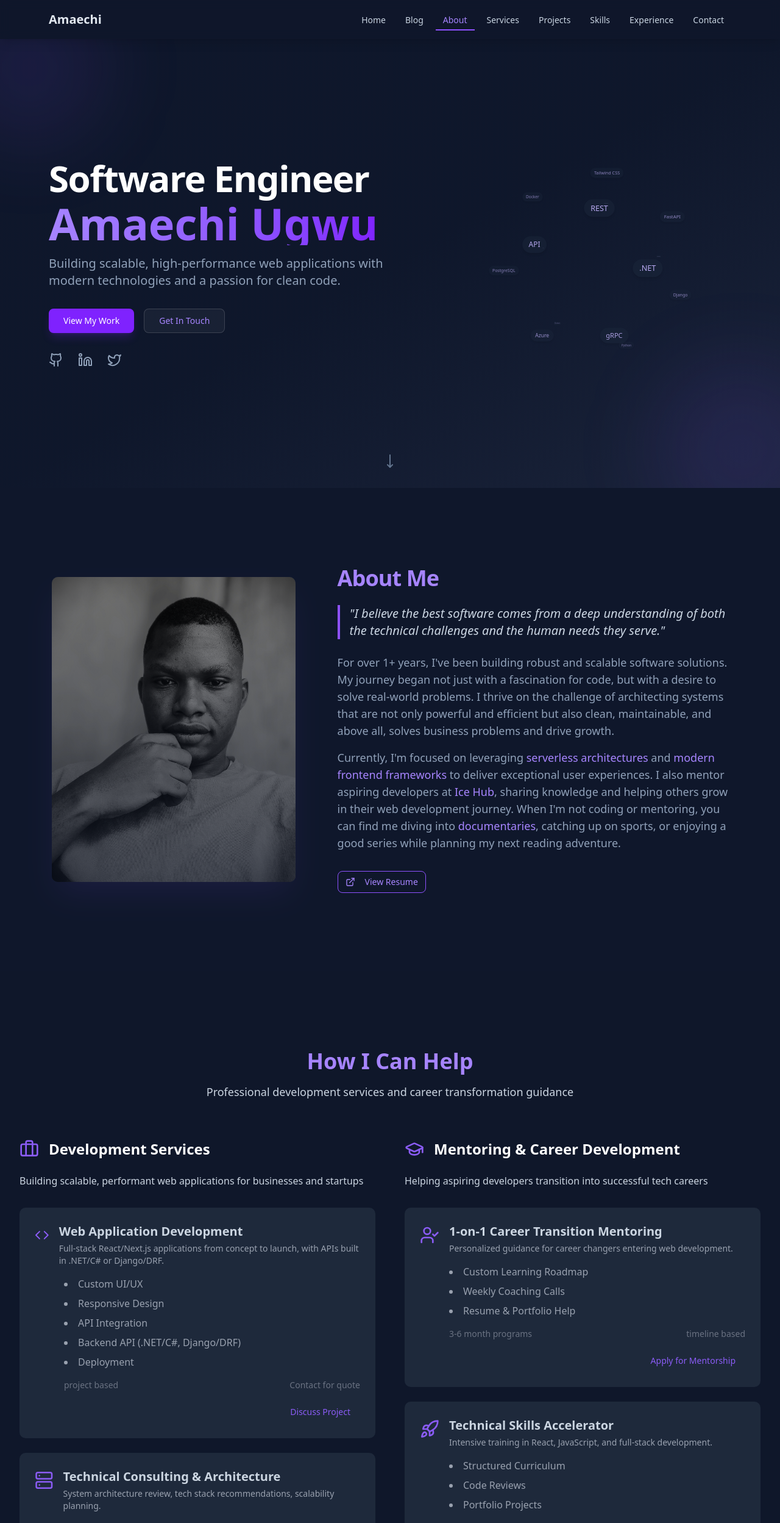
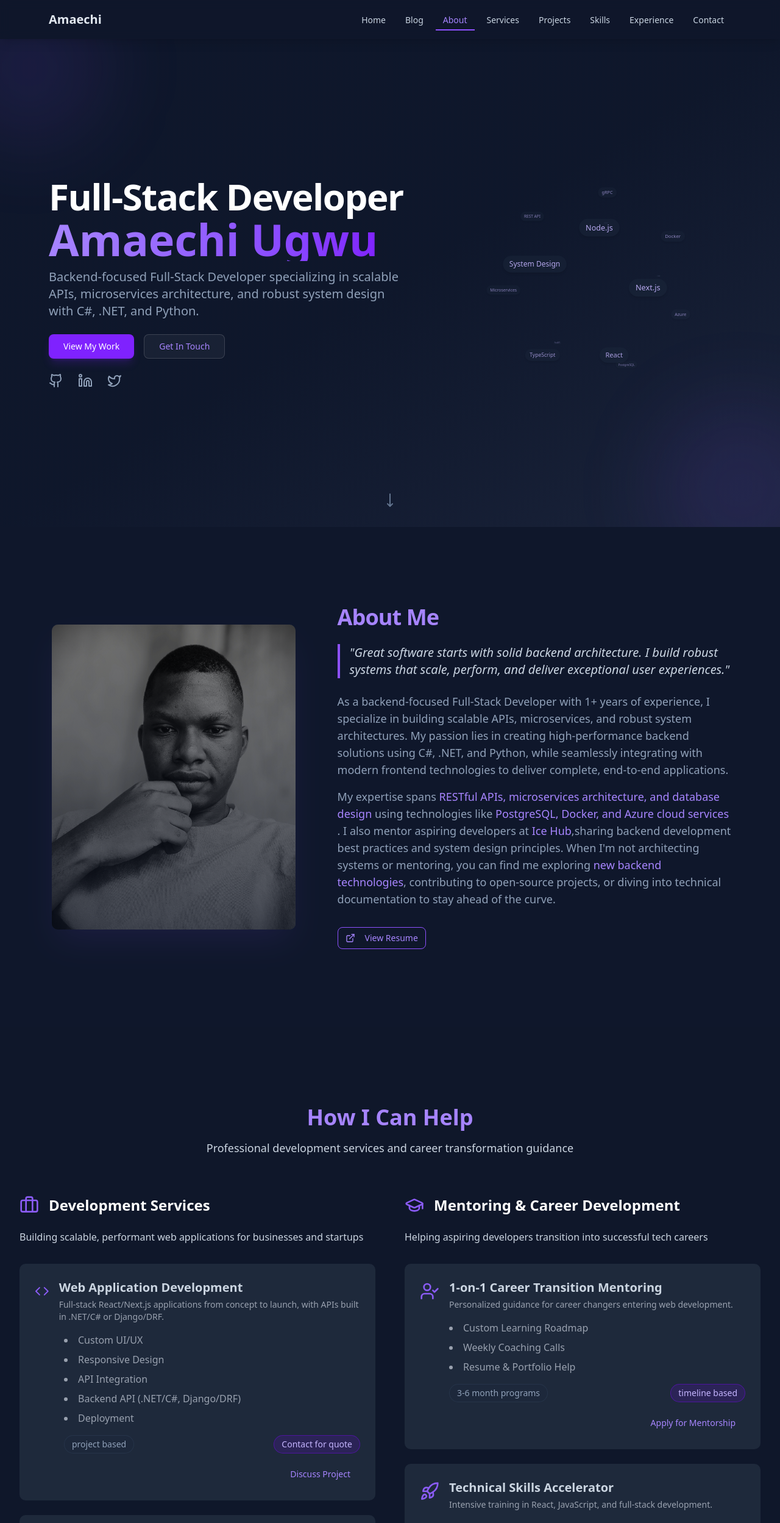
Before and after one commit to amaechijude/amaechi, a Next.js app: page / in a window 1280 px wide. Shown: the top 2497 px of the page at 61% size. Built offline with nearby package versions, Linux system fonts and the light colour scheme.

Commit message:
fix: fixed contrast

```diff
--- a/src/app/layout.tsx
+++ b/src/app/layout.tsx
@@ -17,27 +17,27 @@ const geistMono = Geist_Mono({
 
 export const metadata: Metadata = {
   title: {
-    default: "Amaechi - Software Engineer & Mentor",
+    default: "Amaechi - Full-Stack Developer & Backend Specialist",
     template: "%s | Amaechi",
   },
-  description: `The portfolio of Amaechi, a software engineer and mentor specializing in building
-    scalable web applications and empowering developers through technical writing and mentorship.`,
+  description: `Full-Stack Developer specializing in backend architecture and scalable web applications.
+    Expert in C#, .NET, Python, and modern frontend technologies with a passion for building robust systems.`,
     verification: {
     google: "qjrrf8x5SOEkBDFSgslu6oE-BAPyIa7fYy-248nf_p8",
   },
   keywords: [
+    "Full-Stack Developer",
+    "Backend Developer",
+    "Backend Engineer",
+    "Full-Stack Engineer",
+    "Software Developer",
     "Software Engineer",
-    "Software Developer",
-    "Software",
-    "Engineer",
-    "Developer",
     "Amaechi Ugwu",
     "Amaechi",
     "Ugwu",
-    "Front-End Developer",
-    "Back-End Developer",
-    "Full-Stack Engineer",
-    "Full-Stack",
+    "Backend Specialist",
+    "API Developer",
+    "System Architect",
     "Web Developer",
     "React Developer",
     "Next.js Developer",
@@ -76,24 +76,24 @@ export const metadata: Metadata = {
     type: "website",
     locale: "en_US",
     url: siteUrl,
-    title: "Amaechi - Senior Software Engineer & Mentor",
+    title: "Amaechi - Full-Stack Developer & Backend Specialist",
     description:
-      "The portfolio of Amaechi, a software engineer and mentor specializing in building scalable web applications and empowering developers.",
+      "Full-Stack Developer with deep backend expertise. Specializing in scalable web applications, API development, and system architecture using C#, .NET, and Python.",
     siteName: "Amaechi's Portfolio",
     images: [
       {
         url: "/profile.jpg", // Make sure to create and place this file in the /public directory
         width: 1200,
         height: 630,
-        alt: "Amaechi - Software Engineer & Mentor",
+        alt: "Amaechi - Full-Stack Developer & Backend Specialist",
       },
     ],
   },
   twitter: {
     card: "summary_large_image",
-    title: "Amaechi - Software Engineer & Mentor",
+    title: "Amaechi - Full-Stack Developer & Backend Specialist",
     description:
-      "The portfolio of Amaechi, a software engineer and mentor specializing in building scalable web applications and empowering developers.",
+      "Full-Stack Developer with deep backend expertise. Specializing in scalable web applications, API development, and system architecture using C#, .NET, and Python.",
     creator: "@amaechi_1",
     site: "@amaechi_1",
     images: [`${siteUrl}/profile.jpg`],
--- a/src/components/shared/About.tsx
+++ b/src/components/shared/About.tsx
@@ -38,41 +38,39 @@ const About = () => {
           </h2>
           <div>
             <blockquote className="mt-6 border-l-4 border-violet-500 pl-4 text-xl italic text-slate-300">
-              &quot;I believe the best software comes from a deep understanding
-              of both the technical challenges and the human needs they
-              serve.&quot;
+              &quot;Great software starts with solid backend architecture. I build
+              robust systems that scale, perform, and deliver exceptional user experiences.&quot;
             </blockquote>
           </div>
           <p
             className="mt-6 text-lg text-slate-400"
           >
-            For over 1+ years, I&apos;ve been building robust and scalable
-            software solutions. My journey began not just with a fascination for
-            code, but with a desire to solve real-world problems. I thrive on
-            the challenge of architecting systems that are not only powerful and
-            efficient but also clean, maintainable, and above all, solves
-            business problems and drive growth.
+            As a backend-focused Full-Stack Developer with 1+ years of experience,
+            I specialize in building scalable APIs, microservices, and robust system
+            architectures. My passion lies in creating high-performance backend solutions
+            using C#, .NET, and Python, while seamlessly integrating with modern frontend
+            technologies to deliver complete, end-to-end applications.
           </p>
           <p
             className="mt-4 text-lg text-slate-400"
           >
-            Currently, I&apos;m focused on leveraging{" "}
+            My expertise spans{" "}
             <span className="text-violet-400 font-medium">
-              serverless architectures
+              RESTful APIs, microservices architecture, and database design
             </span>{" "}
-            and{" "}
+            using technologies like{" "}
             <span className="text-violet-400 font-medium">
-              modern frontend frameworks
+              PostgreSQL, Docker, and Azure cloud services
             </span>{" "}
-            to deliver exceptional user experiences. I also mentor aspiring
-            developers at{" "}
-            <span className="text-violet-400 font-medium">Ice Hub</span>,
-            sharing knowledge and helping others grow in their web development
-            journey. When I&apos;m not coding or mentoring, you can find me
-            diving into{" "}
-            <span className="text-violet-400 font-medium">documentaries</span>,
-            catching up on sports, or enjoying a good series while planning my
-            next reading adventure.
+            . I also mentor aspiring developers at{" "}
+            <Link href="https://www.icehub-ng.com/index.html" target="_blank" rel="noopener noreferrer">
+            <span className="text-violet-400 font-medium">Ice Hub</span>,</Link>
+            sharing backend development best practices and system design principles.
+            When I&apos;m not architecting systems or mentoring, you can find me
+            exploring{" "}
+            <span className="text-violet-400 font-medium">new backend technologies</span>,
+            contributing to open-source projects, or diving into technical documentation
+            to stay ahead of the curve.
           </p>
           <div className="mt-8">
             <Button
--- a/src/components/shared/Hero.tsx
+++ b/src/components/shared/Hero.tsx
@@ -8,22 +8,22 @@ import { Button } from "@/components/ui/button";
 import { useState, useEffect, useMemo } from "react";
 
 const skills = [
+  "C#",
+  ".NET",
+  "Python",
+  "Django",
+  "FastAPI",
+  "PostgreSQL",
+  "Azure",
+  "Docker",
+  "gRPC",
+  "REST API",
+  "Microservices",
   "TypeScript",
   "React",
   "Next.js",
-  "C#",
-  "Dotnet",
-  "Python",
-  "Django",
-  "FastAPI",
-  "Tailwind CSS",
-  "Docker",
-  "PostgreSQL",
-  "Azure",
-  "gRPC",
-  ".NET",
-  "REST",
-  "API",
+  "Node.js",
+  "System Design",
 ];
 
 interface SkillPoint {
@@ -137,7 +137,7 @@ const Hero = () => {
 
   return (
     <motion.section
-      className="relative flex min-h-[calc(100vh-64px)] w-full items-center justify-center bg-slate-900 text-slate-300"
+      className="relative flex min-h-screen w-full items-center justify-center bg-slate-900 text-slate-300 py-4 sm:py-8"
       variants={containerVariants}
       initial="hidden"
       animate="visible"
@@ -154,26 +154,26 @@ const Hero = () => {
         {/* Text Content (60%) */}
         <motion.div className="flex w-full flex-col items-center md:w-3/5 md:items-start">
           <motion.h2
-            className="text-4xl font-bold tracking-tight md:text-5xl lg:text-6xl text-white"
+            className="text-3xl font-bold tracking-tight sm:text-4xl md:text-5xl lg:text-6xl text-white"
             variants={itemVariants}
           >
-            Software Engineer
+            Full-Stack Developer
           </motion.h2>
           <motion.h1
-            className="mt-2 text-5xl font-extrabold text-transparent bg-clip-text bg-gradient-to-r from-violet-400 to-violet-600 md:text-6xl lg:text-7xl"
+            className="mt-1 text-4xl font-extrabold text-transparent bg-clip-text bg-gradient-to-r from-violet-400 to-violet-600 sm:text-5xl md:text-6xl lg:text-7xl"
             variants={itemVariants}
           >
             Amaechi Ugwu
           </motion.h1>
           <motion.p
-            className="mt-4 max-w-xl text-lg text-slate-400 md:text-xl"
+            className="mt-3 max-w-xl text-base text-slate-400 sm:text-lg md:text-xl"
             variants={itemVariants}
           >
-            Building scalable, high-performance web applications with modern
-            technologies and a passion for clean code.
+            Backend-focused Full-Stack Developer specializing in scalable APIs,
+            microservices architecture, and robust system design with C#, .NET, and Python.
           </motion.p>
           <motion.div
-            className="mt-8 flex flex-col gap-4 sm:flex-row"
+            className="mt-6 flex flex-col gap-3 sm:flex-row sm:gap-4"
             variants={itemVariants}
           >
             <Button
@@ -192,7 +192,7 @@ const Hero = () => {
               <Link href="#contact">Get In Touch</Link>
             </Button>
           </motion.div>
-          <motion.div className="mt-8 flex space-x-6" variants={itemVariants}>
+          <motion.div className="mt-6 flex space-x-6" variants={itemVariants}>
             <Link
               href="https://github.com/amaechijude"
               target="_blank"
@@ -219,10 +219,10 @@ const Hero = () => {
 
         {/* Visual Element (40%) - Responsive */}
         <motion.div
-          className="mt-16 flex w-full items-center justify-center px-4 sm:w-full md:mt-0 md:w-2/5"
+          className="mt-8 flex w-full items-center justify-center px-4 sm:mt-12 md:mt-0 md:w-2/5"
           variants={itemVariants}
         >
-          <div className="relative flex h-64 w-64 items-center justify-center md:h-80 md:w-80">
+          <div className="relative flex h-48 w-48 items-center justify-center sm:h-56 sm:w-56 md:h-64 md:w-64">
             {skillPoints.map((point, i) => (
               <AnimatedSkill key={skills[i]} skill={skills[i]} point={point} angle={angle} />
             ))}
@@ -232,12 +232,12 @@ const Hero = () => {
       </div>
 
       <motion.div
-        className="absolute bottom-8"
+        className="absolute bottom-4 sm:bottom-8"
         variants={itemVariants}
         animate={{ y: [0, 8, 0] }}
         transition={{ duration: 1.5, repeat: Infinity, ease: "easeInOut" }}
       >
-        <MoveDown className="h-6 w-6 text-slate-500" />
+        <MoveDown className="h-5 w-5 sm:h-6 sm:w-6 text-slate-500" />
       </motion.div>
     </motion.section>
   );
--- a/src/components/shared/Services.tsx
+++ b/src/components/shared/Services.tsx
@@ -27,7 +27,7 @@ const Services = () => {
               {development.services.map((service) => (
                 <div
                   key={service.name}
-                  className="bg-[#1e293b] p-6 rounded-lg border border-transparent hover:border-[#8b5cf6]"
+                  className="bg-[#1e293b] p-6 rounded-lg border border-transparent hover:border-[#8b5cf6] hover:shadow-lg hover:shadow-violet-500/10 transition-all duration-300 hover:scale-[1.02]"
                 >
                   <div className="flex items-start mb-4">
                     <service.icon className="w-8 h-8 text-[#8b5cf6] mr-4 mt-1" />
@@ -45,13 +45,20 @@ const Services = () => {
                       <li key={item}>{item}</li>
                     ))}
                   </ul>
-                  <div className="flex justify-between items-center text-sm text-gray-500 ml-12">
-                    <span>{service.timeline}</span>
-                    <span>{service.pricing}</span>
+                  <div className="flex justify-between items-center text-sm ml-12">
+                    <span className="text-slate-400 bg-slate-800/50 px-3 py-1 rounded-full border border-slate-700/50">
+                      {service.timeline}
+                    </span>
+                    <span className="text-violet-300 bg-violet-900/30 px-3 py-1 rounded-full border border-violet-700/50 font-medium">
+                      {service.pricing}
+                    </span>
                   </div>
                   <div className="text-right mt-4">
                     <Link href="mailto:amaechijude178@gmail.com">
-                      <Button variant="link" className="text-[#8b5cf6]">
+                      <Button
+                        variant="link"
+                        className="text-violet-400 hover:text-violet-300 hover:bg-violet-900/20 px-4 py-2 rounded-lg transition-all duration-200 hover:scale-105 hover:shadow-lg hover:shadow-violet-500/20"
+                      >
                         {service.link}
                       </Button>
                     </Link>
@@ -74,7 +81,7 @@ const Services = () => {
               {mentoring.services.map((service) => (
                 <div
                   key={service.name}
-                  className="bg-[#1e293b] p-6 rounded-lg border border-transparent hover:border-[#8b5cf6]"
+                  className="bg-[#1e293b] p-6 rounded-lg border border-transparent hover:border-[#8b5cf6] hover:shadow-lg hover:shadow-violet-500/10 transition-all duration-300 hover:scale-[1.02]"
                 >
                   <div className="flex items-start mb-4">
                     <service.icon className="w-8 h-8 text-[#8b5cf6] mr-4 mt-1" />
@@ -92,13 +99,20 @@ const Services = () => {
                       <li key={item}>{item}</li>
                     ))}
                   </ul>
-                  <div className="flex justify-between items-center text-sm text-gray-500 ml-12">
-                    <span>{service.timeline}</span>
-                    <span>{service.pricing}</span>
+                  <div className="flex justify-between items-center text-sm ml-12">
+                    <span className="text-slate-400 bg-slate-800/50 px-3 py-1 rounded-full border border-slate-700/50">
+                      {service.timeline}
+                    </span>
+                    <span className="text-violet-300 bg-violet-900/30 px-3 py-1 rounded-full border border-violet-700/50 font-medium">
+                      {service.pricing}
+                    </span>
                   </div>
                   <div className="text-right mt-4">
                     <Link href="mailto:amaechijude178@gmail.com">
-                      <Button variant="link" className="text-[#8b5cf6]">
+                      <Button
+                        variant="link"
+                        className="text-violet-400 hover:text-violet-300 hover:bg-violet-900/20 px-4 py-2 rounded-lg transition-all duration-200 hover:scale-105 hover:shadow-lg hover:shadow-violet-500/20"
+                      >
                         {service.link}
                       </Button>
                     </Link>
```
Also changed, not shown: src/app/robots.ts (+4 -3 lines), src/app/sitemap.ts (+17 -5 lines).
